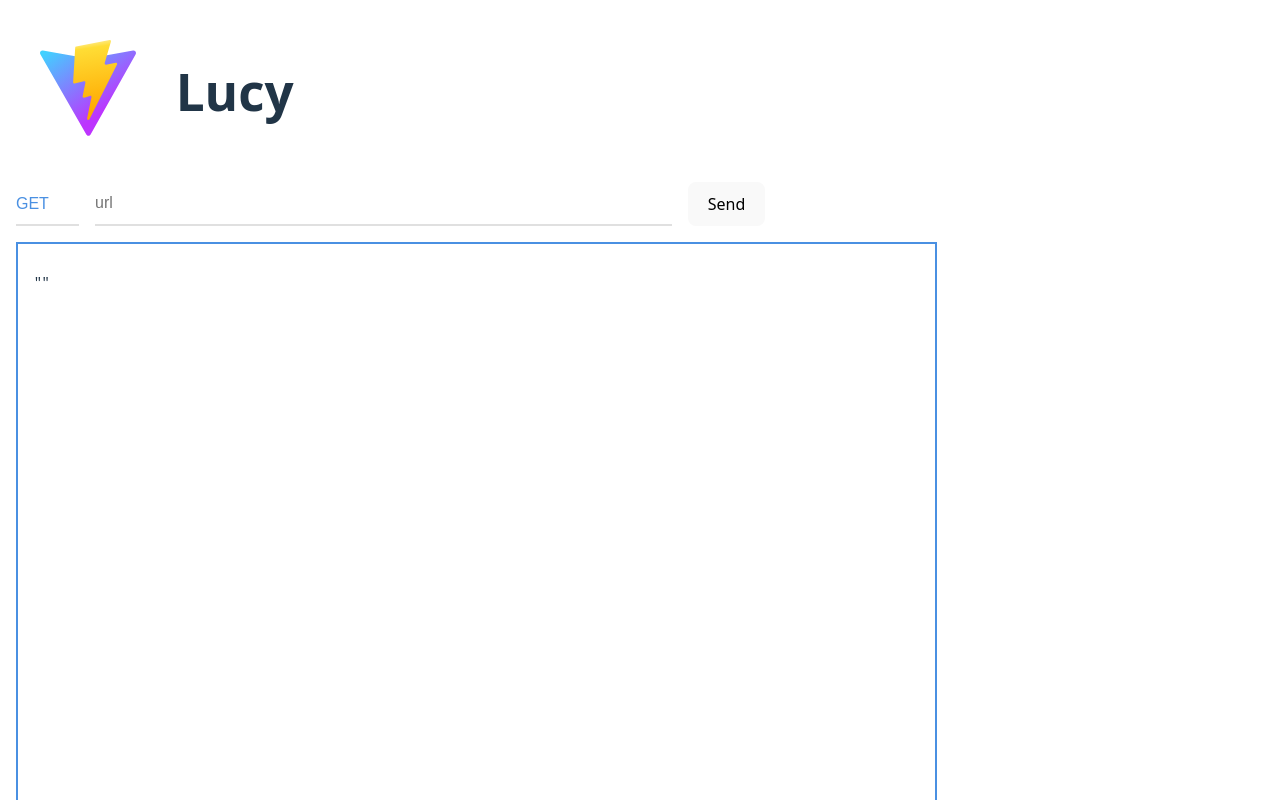
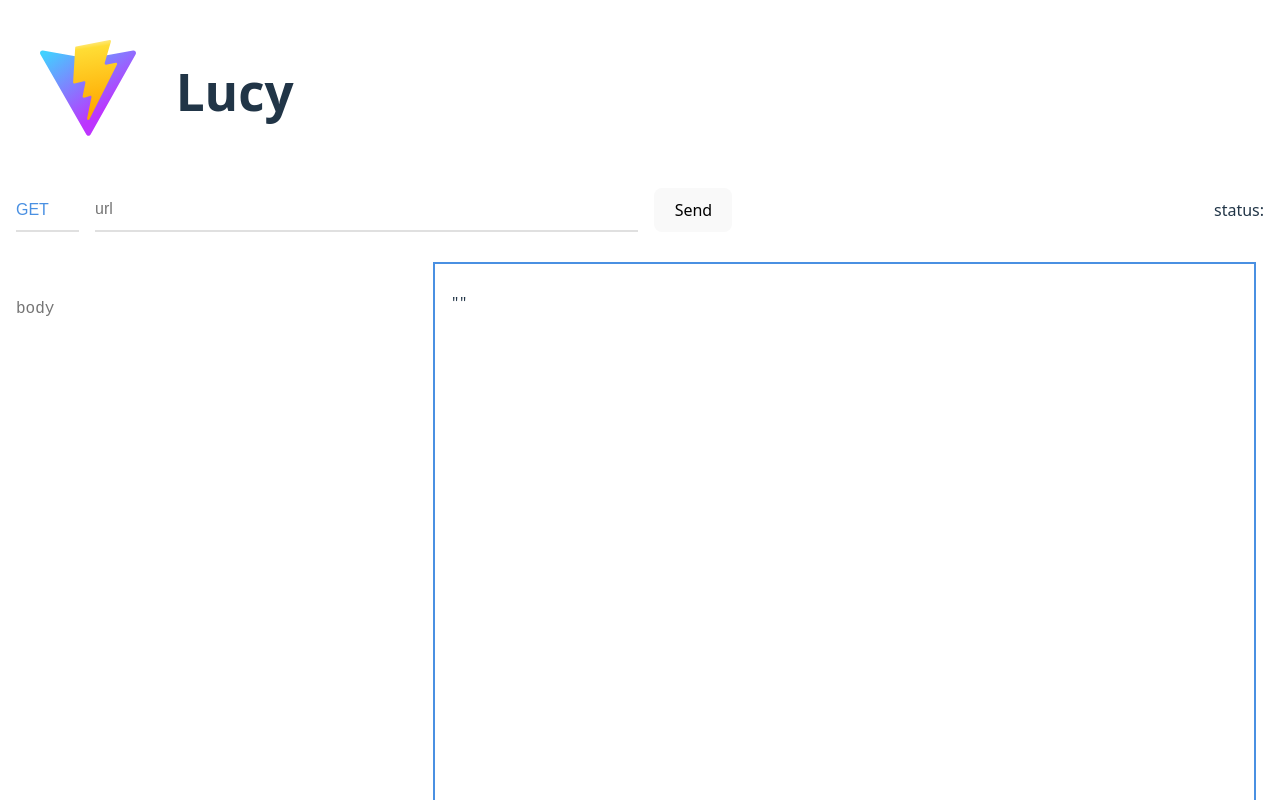
Before and after one commit to SteveBartmoss/projecthermes, a React (Vite) app: page / in a window 1280 px wide. Shown: the top 800 px of the page. Built offline with nearby package versions, Linux system fonts and the light colour scheme.

Commit message:
feat: Se implemento un text area para permitir mandar el body en las peticiones

```diff
--- a/src/pages/home.jsx
+++ b/src/pages/home.jsx
@@ -5,28 +5,29 @@ import viteLogo from '/vite.svg'
 export function Home() {
 
     const [url,setUrl] = useState('')
+    const [body,setBody] = useState('')
     const [method, setMethod]=useState('GET')
     const [response,setResponse] = useState('')
+    const [status,setStatus] = useState('')
 
     const handleSend = async()=>{
 
         const options = {
-            method: method, // viene de tu select: GET, POST, etc.
+            method: method,
             headers: {
                 'Content-Type': 'application/json',
             },
         }
 
-        // Si es GET o DELETE, no envíes body
         if (method !== 'GET' && method !== 'DELETE') {
-            options.body = JSON.stringify({ nombre: 'Ejemplo', valor: 123 });
+            options.body = JSON.stringify(JSON.parse(body));
         }
 
          try {
             const res = await fetch(url, options);
             const data = await res.json();
             setResponse(data);
-            console.log(response)
+            setStatus(res.status)
         } catch (err) {
             console.error('Error en la petición:', err);
         }
@@ -60,10 +61,18 @@ export function Home() {
                 <div className='div-col'>
                     <button onClick={handleSend}>Send</button>
                 </div>
+                <div>
+                    <p>status:{status}</p>
+                </div>
             </div>
 
-            <div className='div-response'>
-                <pre>{JSON.stringify(response, null, 2)}</pre>
+            <div className='div-row'>
+                <div className='div-body'>
+                        <textarea className='text-area' placeholder='body' value={body} onChange={(event)=>setBody(event.target.value)} ></textarea>
+                </div>
+                <div className='div-response'>
+                        <pre>{JSON.stringify(response, null, 2)}</pre>
+                </div>
             </div>
 
             <p>
```
